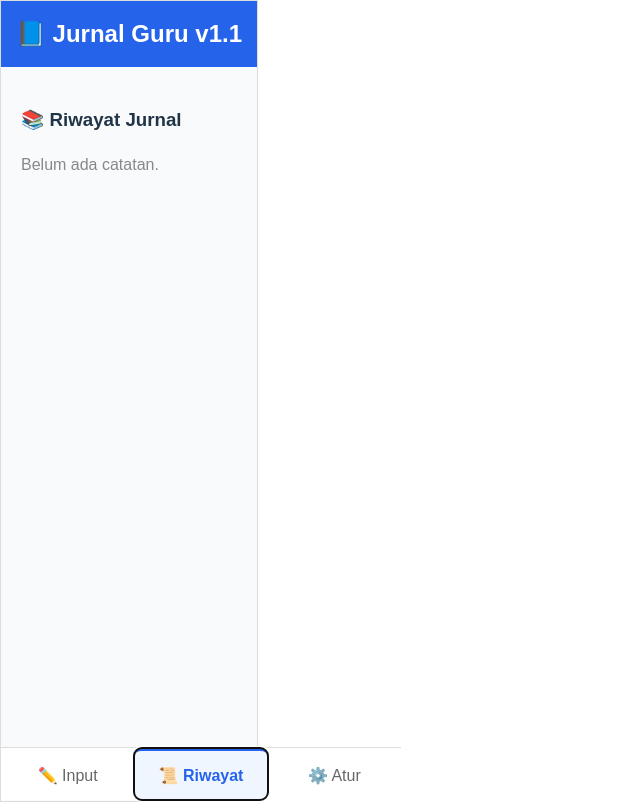
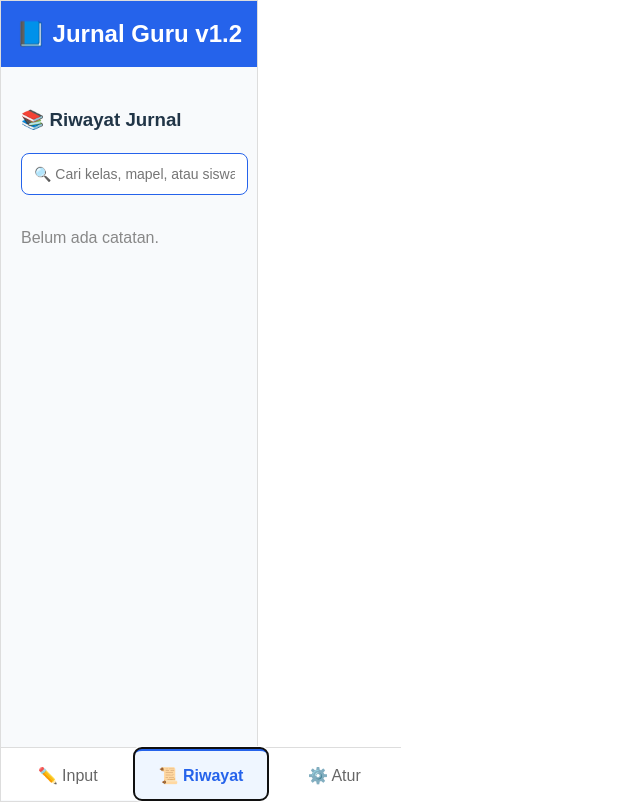
Before and after one commit to lukman-tik/jurnal-guru, a React (Vite) app: page / in a window 1280 px wide. Both pictures are taken after a click on the button "📜 Riwayat". Shown: the whole page, without its empty margins (0-640 px from the left). Built offline with nearby package versions, Linux system fonts and the light colour scheme.

Commit message:
Update v1.2: Tambah fitur Search

```diff
--- a/src/App.jsx
+++ b/src/App.jsx
@@ -3,8 +3,8 @@ import React, { useState, useEffect } from 'react';
 export default function JurnalGuru() {
   // 1. STATE MANAGEMENT
   const [activeTab, setActiveTab] = useState('input');
+  const [searchTerm, setSearchTerm] = useState(''); // State baru untuk kata kunci pencarian
 
-  // Baca data saat awal (Lazy Initialization)
   const [journals, setJournals] = useState(() => {
     const saved = localStorage.getItem('jurnal_guru_data');
     return saved ? JSON.parse(saved) : [];
@@ -21,7 +21,7 @@ export default function JurnalGuru() {
     localStorage.setItem('jurnal_guru_data', JSON.stringify(journals));
   }, [journals]);
 
-  // 3. LOGIC (HANDLERS)
+  // 3. LOGIC
   const handleInputChange = (e) => {
     const { name, value } = e.target;
     setFormData({ ...formData, [name]: value });
@@ -42,7 +42,6 @@ export default function JurnalGuru() {
     alert("Jurnal berhasil disimpan! ✅");
   };
 
-  // FITUR BARU: Hapus satu item saja
   const deleteItem = (id) => {
     if (window.confirm("Hapus catatan ini saja?")) {
       const updatedJournals = journals.filter((jurnal) => jurnal.id !== id);
@@ -57,12 +56,20 @@ export default function JurnalGuru() {
     }
   };
 
-  // 4. TAMPILAN (UI)
+  // LOGIC PENCARIAN (Filter)
+  // Kita saring jurnal berdasarkan kata kunci yang diketik
+  const filteredJournals = journals.filter((jurnal) =>
+    jurnal.kelas.toLowerCase().includes(searchTerm.toLowerCase()) ||
+    jurnal.mapel.toLowerCase().includes(searchTerm.toLowerCase()) ||
+    jurnal.catatan.toLowerCase().includes(searchTerm.toLowerCase())
+  );
+
+  // 4. TAMPILAN
   return (
     <div style={{ maxWidth: '400px', margin: '0 auto', fontFamily: 'sans-serif', border: '1px solid #ddd', minHeight: '100vh', display: 'flex', flexDirection: 'column' }}>
 
       <header style={{ padding: '15px', background: '#2563eb', color: 'white', textAlign: 'center' }}>
-        <h2 style={{ margin: 0 }}>📘 Jurnal Guru v1.1</h2>
+        <h2 style={{ margin: 0 }}>📘 Jurnal Guru v1.2</h2>
       </header>
 
       <main style={{ flex: 1, padding: '20px', background: '#f8fafc', paddingBottom: '80px' }}>
@@ -80,24 +87,38 @@ export default function JurnalGuru() {
           </div>
         )}
 
-        {/* TAB HISTORY (YANG DI-UPDATE) */}
+        {/* TAB HISTORY (DENGAN PENCARIAN) */}
         {activeTab === 'history' && (
           <div>
             <h3>📚 Riwayat Jurnal</h3>
+
+            {/* KOTAK PENCARIAN BARU */}
+            <input
+              type="text"
+              placeholder="🔍 Cari kelas, mapel, atau siswa..."
+              value={searchTerm}
+              onChange={(e) => setSearchTerm(e.target.value)}
+              style={{...inputStyle, width: '93%', marginBottom: '15px', borderColor: '#2563eb'}}
+            />
+
             {journals.length === 0 ? <p style={{color: '#888'}}>Belum ada catatan.</p> : (
-              journals.map((jurnal) => (
+              // Perhatikan: Kita map dari 'filteredJournals', bukan 'journals' lagi
+              filteredJournals.length > 0 ? (
+                filteredJournals.map((jurnal) => (
                   <div key={jurnal.id} style={cardStyle}>
                     <div style={{display: 'flex', justifyContent: 'space-between', alignItems: 'start'}}>
                       <div>
                         <small style={{color: '#666', fontWeight: 'bold'}}>{jurnal.tanggal}</small>
                         <h4 style={{margin: '5px 0', color: '#2563eb'}}>{jurnal.kelas} - {jurnal.mapel}</h4>
                       </div>
-                    {/* TOMBOL HAPUS KECIL */}
                       <button onClick={() => deleteItem(jurnal.id)} style={deleteButtonStyle}>🗑️</button>
                     </div>
                     <p style={{margin: 0}}>{jurnal.catatan}</p>
                   </div>
                 ))
+              ) : (
+                <p style={{textAlign: 'center', color: '#888'}}>Tidak ditemukan data yang cocok.</p>
+              )
             )}
           </div>
         )}
@@ -109,6 +130,10 @@ export default function JurnalGuru() {
             <div style={cardStyle}>
               <p>Total Catatan: <strong>{journals.length}</strong></p>
               <button onClick={clearAllData} style={{...buttonStyle, background: '#ef4444'}}>🗑️ Hapus SEMUA Data</button>
+            </div>
+            {/* Info tambahan */}
+            <div style={{marginTop: '20px', padding: '10px', background: '#e0f2fe', borderRadius: '8px', fontSize: '13px', color: '#0369a1'}}>
+              💡 <strong>Tips:</strong> Gunakan fitur pencarian di menu Riwayat untuk memfilter catatan berdasarkan Kelas.
             </div>
           </div>
         )}
@@ -124,9 +149,9 @@ export default function JurnalGuru() {
   );
 }
 
-// STYLE
+// STYLE SAMA SEPERTI SEBELUMNYA
 const inputStyle = { padding: '12px', borderRadius: '8px', border: '1px solid #ccc', fontSize: '14px' };
 const buttonStyle = { padding: '12px', background: '#2563eb', color: 'white', border: 'none', borderRadius: '8px', fontWeight: 'bold', cursor: 'pointer' };
 const cardStyle = { background: 'white', padding: '15px', borderRadius: '10px', boxShadow: '0 2px 4px rgba(0,0,0,0.1)', marginBottom: '10px' };
-const deleteButtonStyle = { background: '#fee2e2', border: 'none', borderRadius: '5px', cursor: 'pointer', padding: '5px 10px', fontSize: '16px' }; // Style baru
+const deleteButtonStyle = { background: '#fee2e2', border: 'none', borderRadius: '5px', cursor: 'pointer', padding: '5px 10px', fontSize: '16px' };
 const navButtonStyle = (isActive) => ({ flex: 1, padding: '15px', background: isActive ? '#eff6ff' : 'transparent', border: 'none', color: isActive ? '#2563eb' : '#666', fontWeight: isActive ? 'bold' : 'normal', cursor: 'pointer', borderTop: isActive ? '3px solid #2563eb' : '3px solid transparent' });
```
Lines whose indentation alone changed are shown as unchanged.
